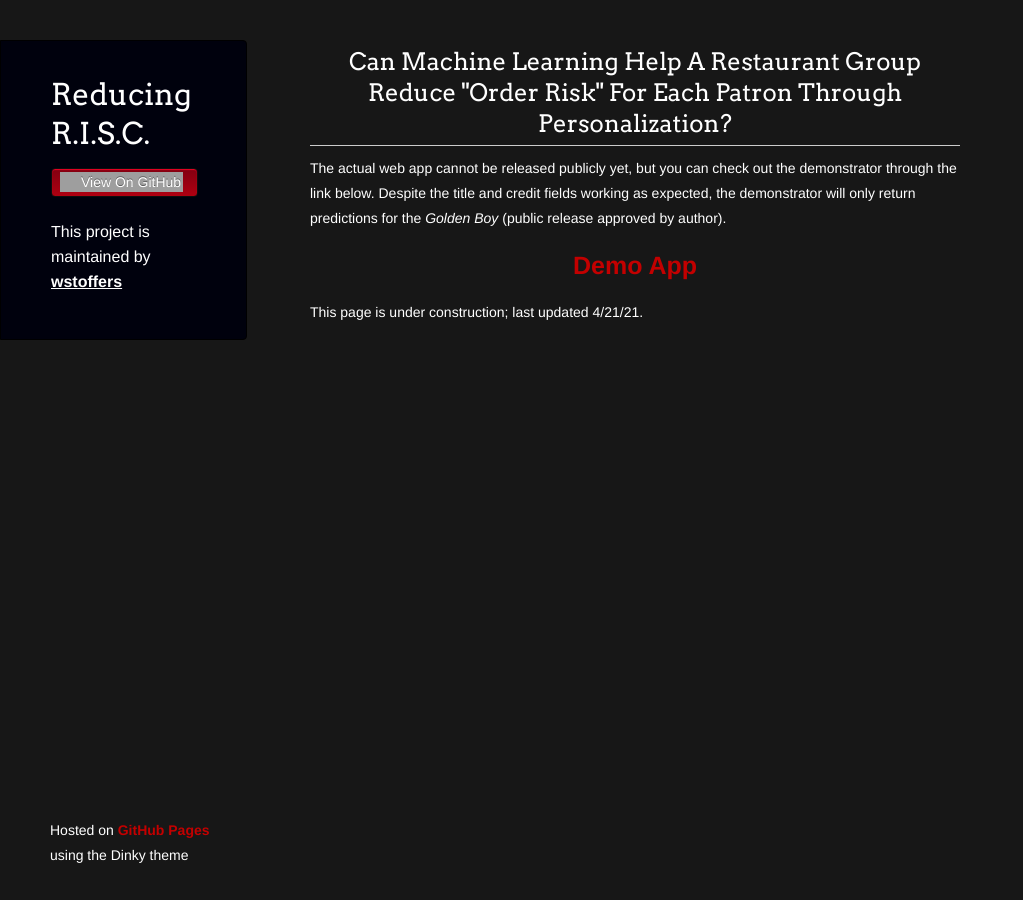
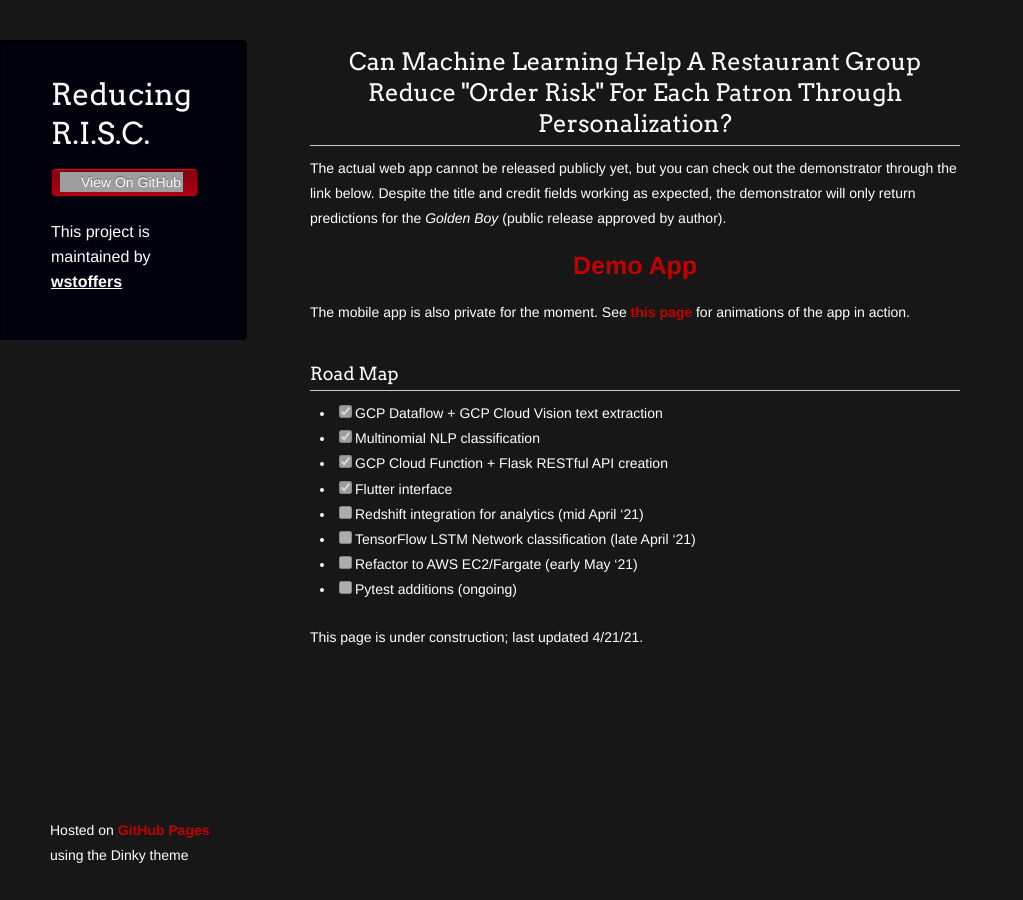
Before and after one commit to wstoffers/codex, a Jekyll site: the page built from index.md, in a window 1280 px wide. Shown: the whole page, without its empty margins (0-1023 px from the left). Built offline with Jekyll 4.4.1, drawn with Linux system fonts in a browser that asks for light colours; our own code applies the rules of GitHub Pages for plain Markdown files; a script that is not in the unit is left out; grey boxes are pictures that could not be loaded.

Commit message:
Adding road map

```diff
--- a/index.md
+++ b/index.md
@@ -12,5 +12,16 @@ The actual web app cannot be released publicly yet, but you can check out the de
     </a>
 </p>
 
+The mobile app is also private for the moment. See [this page](animations/) for animations of the app in action.
+
+### Road Map
+- [x] GCP Dataflow + GCP Cloud Vision text extraction
+- [x] Multinomial NLP classification
+- [x] GCP Cloud Function + Flask RESTful API creation
+- [x] Flutter interface
+- [ ] Redshift integration for analytics (mid April '21)
+- [ ] TensorFlow LSTM Network classification (late April '21)
+- [ ] Refactor to AWS EC2/Fargate (early May '21)
+- [ ] Pytest additions (ongoing)
 
 This page is under construction; last updated 4/21/21.
```
